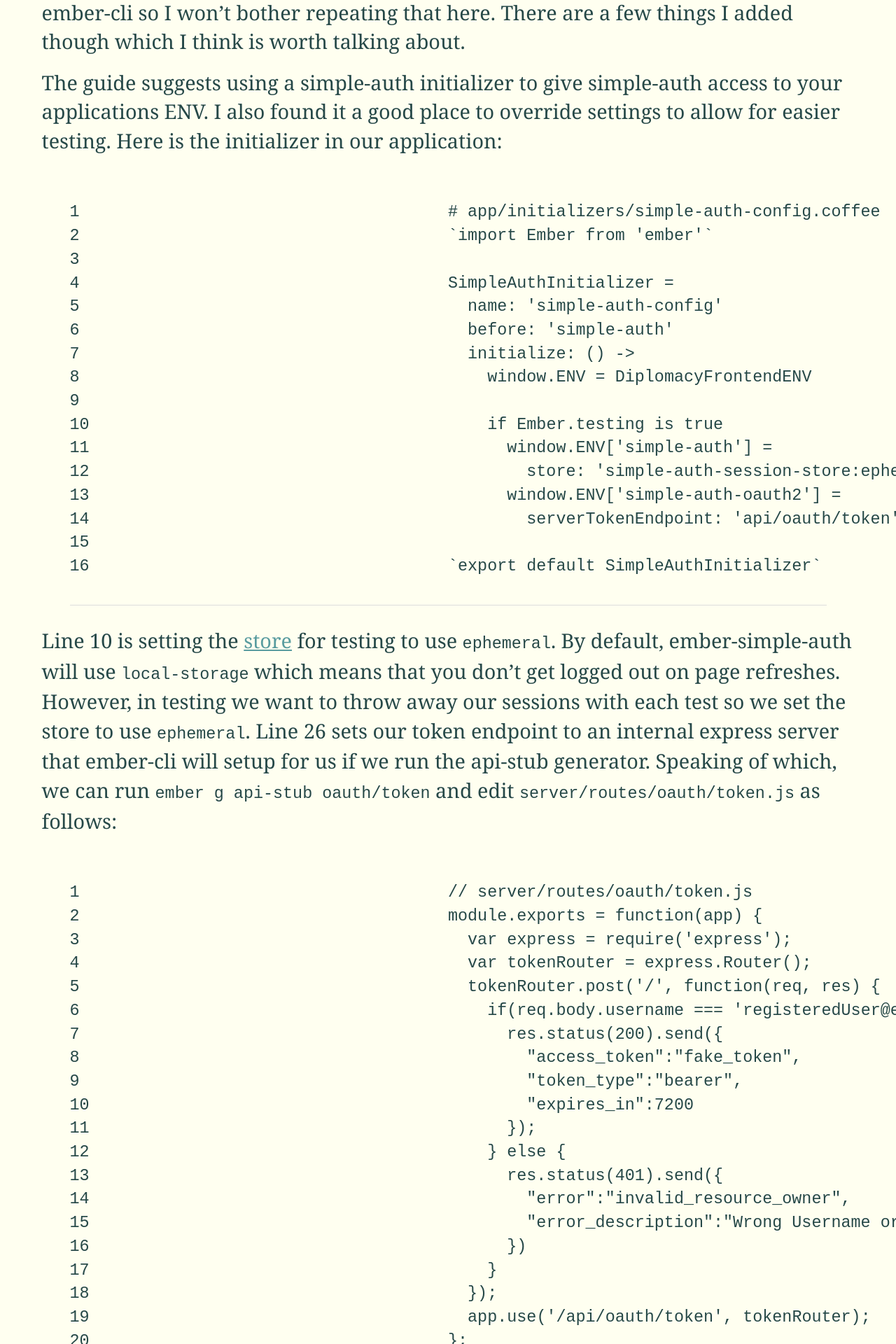
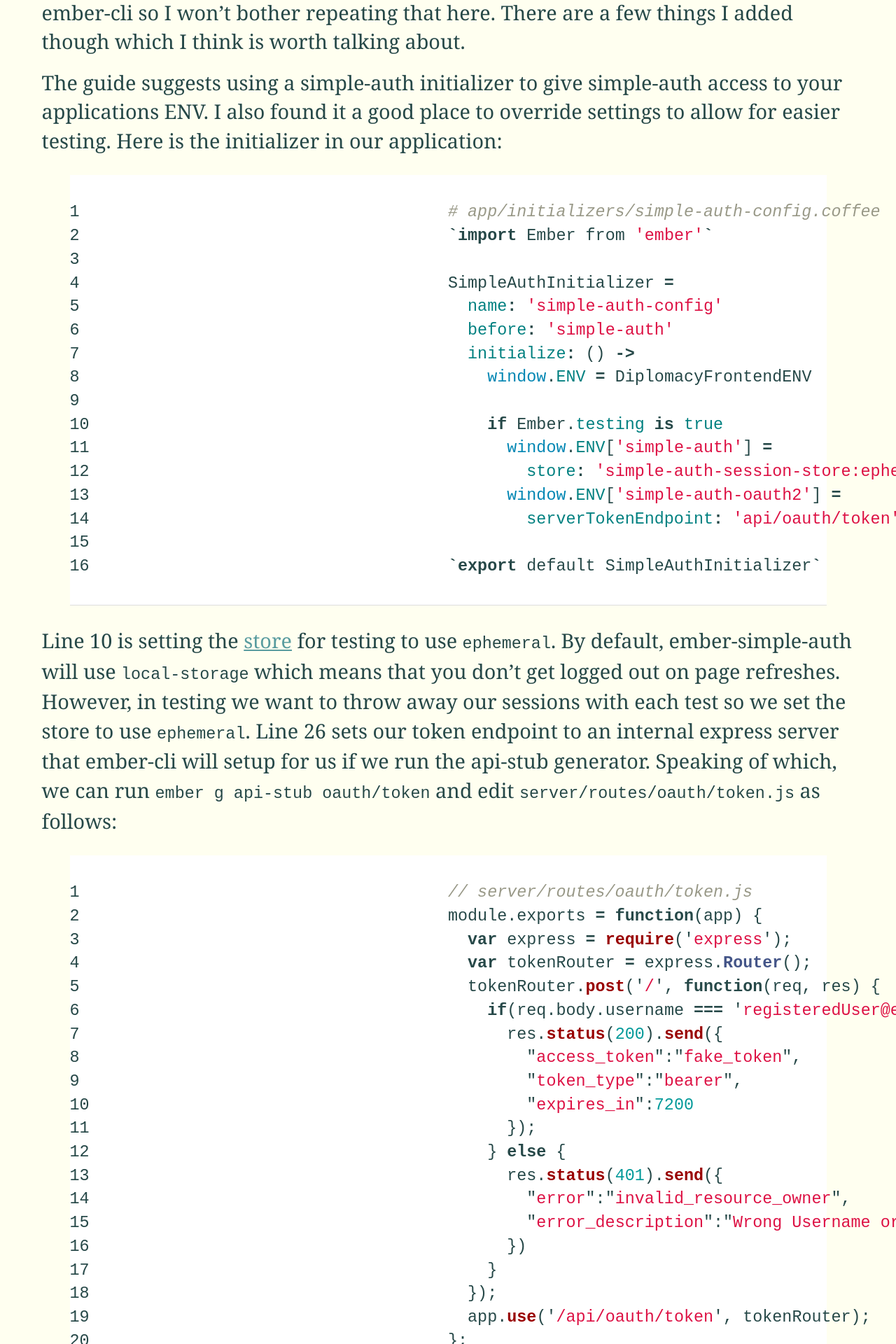
Before and after one commit to MattMSumner/MattMSumner.github.io, a Jekyll site: the page built from _posts/2014-07-20-apprentice-io-week-6.markdown, in a window 1280 px wide. Shown: the part 617-2537 px from the top of the page at 70% size. Built offline with Jekyll 4.4.1, drawn with Linux system fonts in a browser that asks for light colours; some web fonts are replaced.

Commit message:
Styling for code blocks

```diff
--- /dev/null
+++ b/_sass/_syntax.scss
@@ -0,0 +1,240 @@
+.highlight  {
+  font-family: $mono-space;
+  background: #ffffff;
+  .c {
+    //Comment
+    color: #999988; font-style: italic
+  }
+  .err {
+    // Error
+    color: #a61717; background-color: #e3d2d2
+  }
+  .k {
+     // Keyword
+    font-weight: bold
+  }
+  .o {
+     // Operator
+    font-weight: bold
+  }
+  .cm {
+     // Comment.Multiline
+    color: #999988; font-style: italic
+  }
+  .cp {
+     // Comment.Preproc
+    color: #999999; font-weight: bold
+  }
+  .c1 {
+     // Comment.Single
+    color: #999988; font-style: italic
+  }
+  .cs {
+     // Comment.Special
+    color: #999999; font-weight: bold; font-style: italic
+  }
+  .gd {
+     // Generic.Deleted
+    color: #000000; background-color: #ffdddd
+  }
+  .gd .x {
+     // Generic.Deleted.Specific
+    color: #000000; background-color: #ffaaaa
+  }
+  .ge {
+     // Generic.Emph
+    font-style: italic
+  }
+  .gr {
+     // Generic.Error
+    color: #aa0000
+  }
+  .gh {
+     // Generic.Heading
+    color: #999999
+  }
+  .gi {
+     // Generic.Inserted
+    color: #000000; background-color: #ddffdd
+  }
+  .gi .x {
+     // Generic.Inserted.Specific
+    color: #000000; background-color: #aaffaa
+  }
+  .go {
+     // Generic.Output
+    color: #888888
+  }
+  .gp {
+     // Generic.Prompt
+    color: #555555
+  }
+  .gs {
+     // Generic.Strong
+    font-weight: bold
+  }
+  .gu {
+     // Generic.Subheading
+    color: #aaaaaa
+  }
+  .gt {
+     // Generic.Traceback
+    color: #aa0000
+  }
+  .kc {
+     // Keyword.Constant
+    font-weight: bold
+  }
+  .kd {
+     // Keyword.Declaration
+    font-weight: bold
+  }
+  .kp {
+     // Keyword.Pseudo
+    font-weight: bold
+  }
+  .kr {
+     // Keyword.Reserved
+    font-weight: bold
+  }
+  .kt {
+     // Keyword.Type
+    color: #445588; font-weight: bold
+  }
+  .m {
+     // Literal.Number
+    color: #009999
+  }
+  .s {
+     // Literal.String
+    color: #d14
+  }
+  .na {
+     // Name.Attribute
+    color: #008080
+  }
+  .nb {
+     // Name.Builtin
+    color: #0086B3
+  }
+  .nc {
+     // Name.Class
+    color: #445588; font-weight: bold
+  }
+  .no {
+     // Name.Constant
+    color: #008080
+  }
+  .ni {
+     // Name.Entity
+    color: #800080
+  }
+  .ne {
+     // Name.Exception
+    color: #990000; font-weight: bold
+  }
+  .nf {
+     // Name.Function
+    color: #990000; font-weight: bold
+  }
+  .nn {
+     // Name.Namespace
+    color: #555555
+  }
+  .nt {
+     // Name.Tag
+    color: #000080
+  }
+  .nv {
+     // Name.Variable
+    color: #008080
+  }
+  .ow {
+     // Operator.Word
+    font-weight: bold
+  }
+  .w {
+     // Text.Whitespace
+    color: #bbbbbb
+  }
+  .mf {
+     // Literal.Number.Float
+    color: #009999
+  }
+  .mh {
+     // Literal.Number.Hex
+    color: #009999
+  }
+  .mi {
+     // Literal.Number.Integer
+    color: #009999
+  }
+  .mo {
+     // Literal.Number.Oct
+    color: #009999
+  }
+  .sb {
+     // Literal.String.Backtick
+    color: #d14
+  }
+  .sc {
+     // Literal.String.Char
+    color: #d14
+  }
+  .sd {
+     // Literal.String.Doc
+    color: #d14
+  }
+  .s2 {
+     // Literal.String.Double
+    color: #d14
+  }
+  .se {
+     // Literal.String.Escape
+    color: #d14
+  }
+  .sh {
+     // Literal.String.Heredoc
+    color: #d14
+  }
+  .si {
+     // Literal.String.Interpol
+    color: #d14
+  }
+  .sx {
+     // Literal.String.Other
+    color: #d14
+  }
+  .sr {
+     // Literal.String.Regex
+    color: #009926
+  }
+  .s1 {
+     // Literal.String.Single
+    color: #d14
+  }
+  .ss {
+     // Literal.String.Symbol
+    color: #990073
+  }
+  .bp {
+     // Name.Builtin.Pseudo
+    color: #999999
+  }
+  .vc {
+     // Name.Variable.Class
+    color: #008080
+  }
+  .vg {
+     // Name.Variable.Global
+    color: #008080
+  }
+  .vi {
+     // Name.Variable.Instance
+    color: #008080
+  }
+  .il {
+     // Literal.Number.Integer.Long
+    color: #009999
+  }
+}
--- a/_sass/base/_variables.scss
+++ b/_sass/base/_variables.scss
@@ -1,6 +1,7 @@
 // Typography
 $sans-serif: 'Source Sans Pro', $helvetica;
 $serif: 'Poly', $georgia;
+$mono-space: 'Anonymous Pro';
 $base-font-family: $serif;
 $header-font-family: $sans-serif;
 
--- a/css/app.scss
+++ b/css/app.scss
@@ -7,8 +7,10 @@
 @import "base/base";
 @import "neat/neat";
 @import "layout";
+@import "syntax";
 @import url(http://fonts.googleapis.com/css?family=Source+Sans+Pro);
 @import url(http://fonts.googleapis.com/css?family=Poly);
+@import url(http://fonts.googleapis.com/css?family=Anonymous+Pro);
 
 a {
   text-decoration: underline;
```
